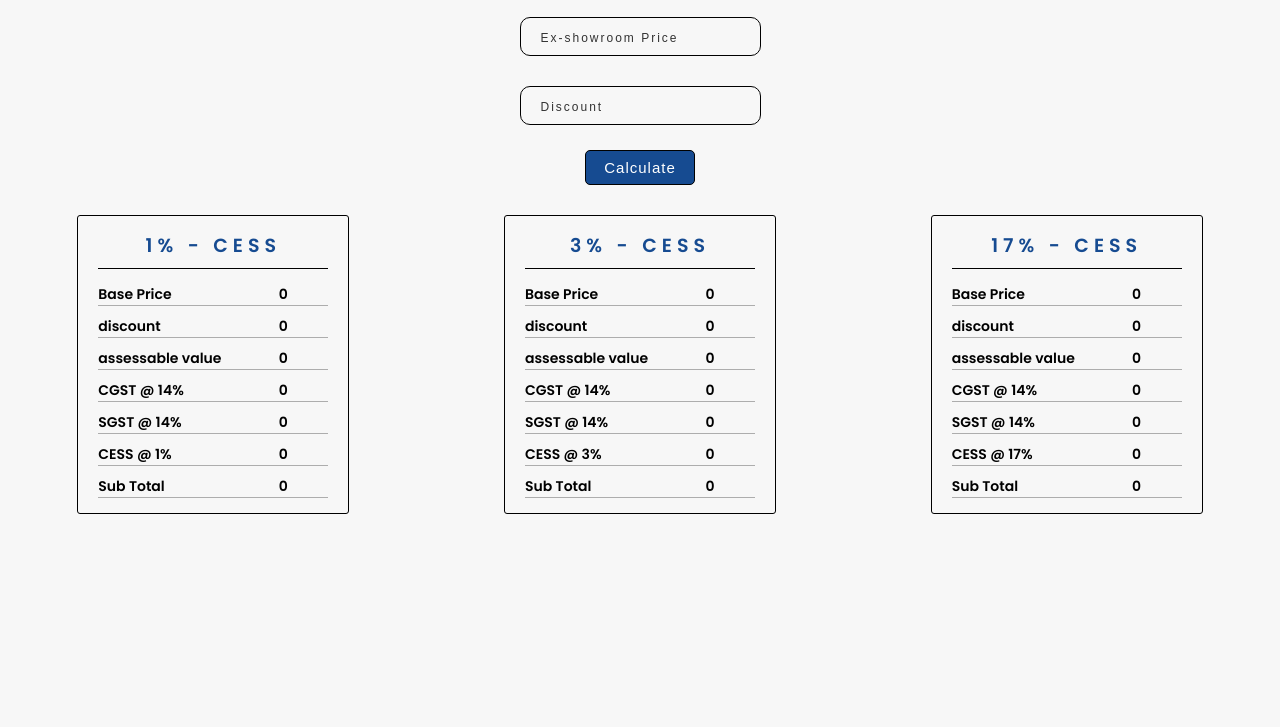
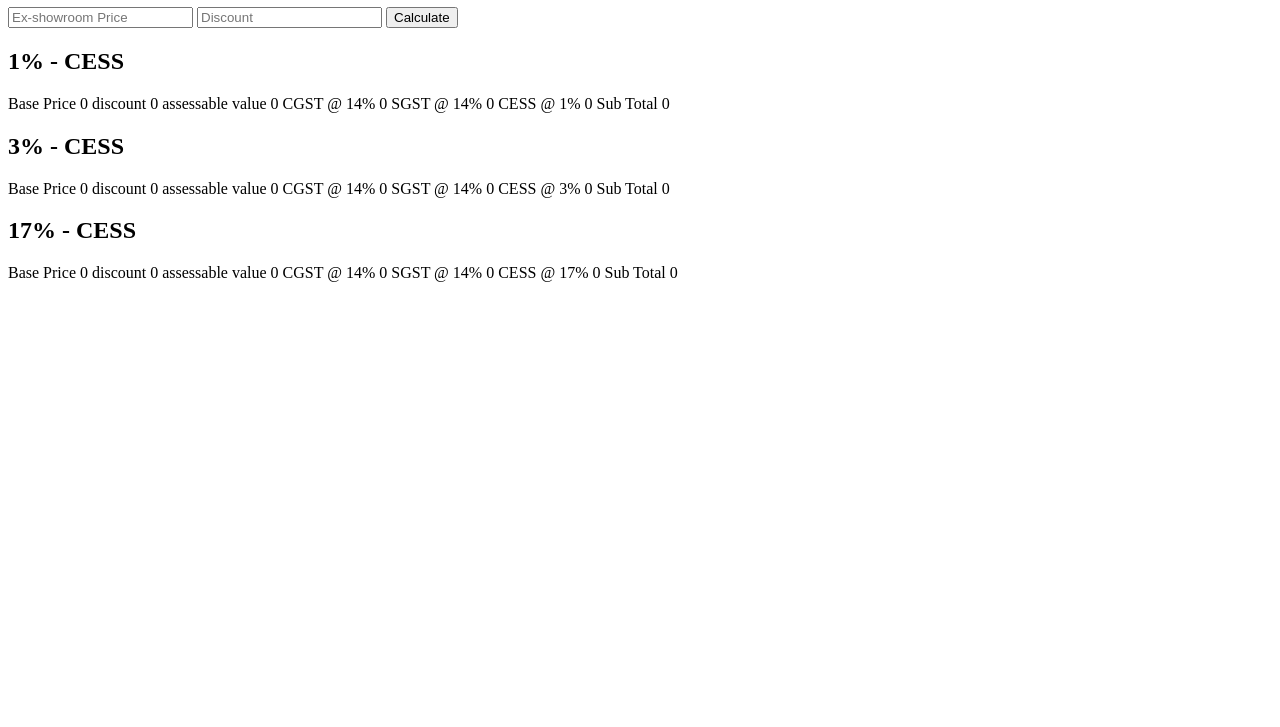
Before and after one commit to Vignesh-Vicky-Vicky/Cess-Calculator, a plain HTML site: page index.html in a window 1280 px wide. Shown: the part 73-800 px from the top of the page. Drawn offline with Linux system fonts and the light colour scheme.

Commit message:
Update index.html

```diff
--- a/index.html
+++ b/index.html
@@ -3,7 +3,7 @@
     <meta charset="UTF-8">
     <meta http-equiv="X-UA-Compatible" content="IE=edge">
     <meta name="viewport" content="width=device-width, initial-scale=1.0">
-    <link rel="stylesheet" href="/cutsom.css">
+    <link rel="stylesheet" href="https://raw.githubusercontent.com/Vignesh-Vicky-Vicky/Cess-Calculator/main/index.html">
     <link rel="icon" href="https://img.icons8.com/clouds/100/000000/apple-calculator.png" type="image/gif" sizes="15x15">
 <body>
 
```
